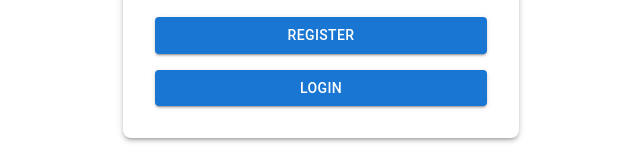
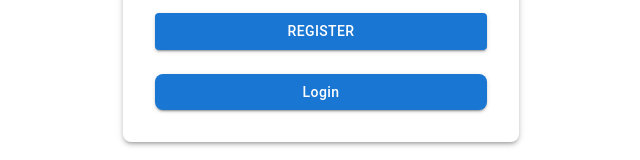
Before and after one commit to ralddddd/BSIT2B_LOGIN, a React (Vite) app in the folder frontend/: page / in a window 1280 px wide. Shown: the part 479-639 px from the top of the page, without its empty margins (319-959 px from the left). Built offline with nearby package versions, Linux system fonts and the light colour scheme.

Commit message:
Your commit message

```diff
--- a/frontend/src/Register.jsx
+++ b/frontend/src/Register.jsx
@@ -66,6 +66,7 @@ const Register = () => {
           color="primary"
           fullWidth
           onClick={() => navigate("/login")}
+          sx={{ mt: 1, borderRadius: '8px', textTransform: 'none' }}
         >
           Login
         </Button>
```
